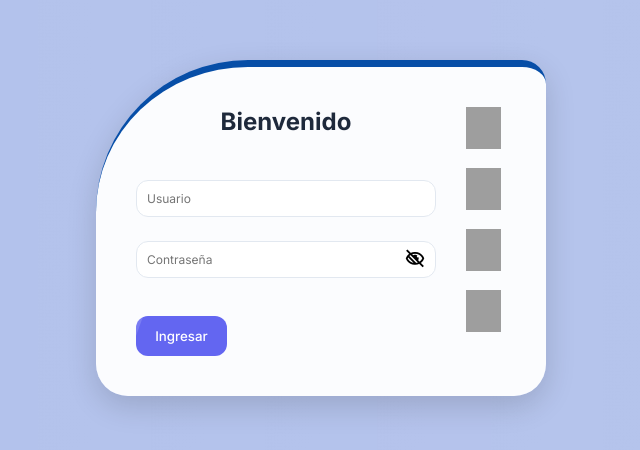
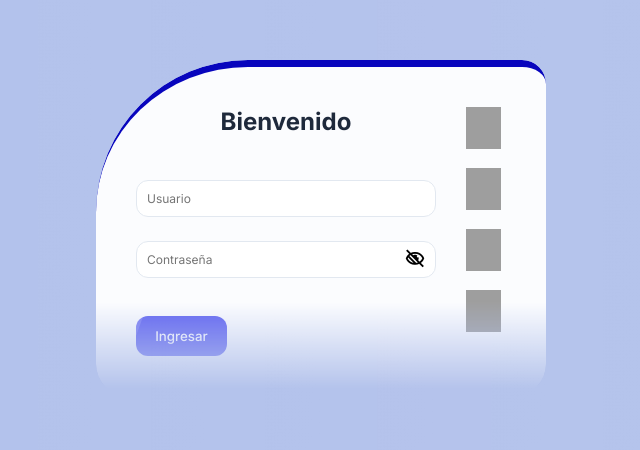
Before and after one commit to efrainchirinina123/DID-DID, a plain HTML site: page index.html in a window 1280 px wide. Shown: the part 172-622 px from the top of the page, without its empty margins (319-959 px from the left). Drawn offline with nearby package versions, Linux system fonts and the light colour scheme; grey boxes are pictures that could not be loaded.

Commit message:
Update estilo.css
diseño de login de vube de parte de abajo

```diff
--- a/estilo.css
+++ b/estilo.css
@@ -44,11 +44,10 @@
             0% { transform: rotate(45deg) translateX(-50%); }
             100% { transform: rotate(45deg) translateX(50%); }
         }
-
         .auth-card {
             background: rgba(255, 255, 255, 0.95);
             padding: 2.5rem;
-            border-radius: 9.5rem 1.5rem 2.0rem 2.0rem; /* Bordes más redondeados arriba */
+            border-radius: 9.5rem 1.5rem 2.0rem 2.0rem;
             box-shadow: 0 10px 30px rgba(0, 0, 0, 0.15);
             width: 90%;
             max-width: 450px;
@@ -56,16 +55,20 @@
             z-index: 1;
             transition: transform 0.3s ease;
 
-            /* Agregar borde solo en la parte superior */
-            border-top: 7px solid #074ea7; /* Puedes cambiar el color y el grosor */
+            /* Borde solo en la parte superior */
+            border-top: 7px solid #0805bd;
 
-            /* Animación de entrada desde los lados */
+            /* Animación */
             animation: slide-in 9.8s ease-out;
+
+            /* Degradado de máscara: de opaco a transparente en la parte inferior */
+            -webkit-mask-image: linear-gradient(to bottom, black 72%, transparent 98%);
+                    mask-image: linear-gradient(to bottom, black 72%, transparent 98%);
         }
 
-        .auth-card:hover {
+        /* .auth-card:hover {
             transform: translateY(-5px);
-        }
+        } */
 
         /* Definimos la animación */
         @keyframes slide-in {
```
